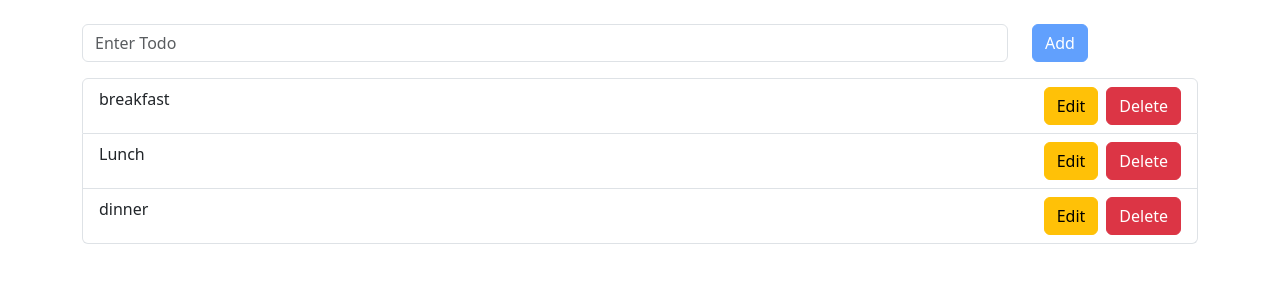
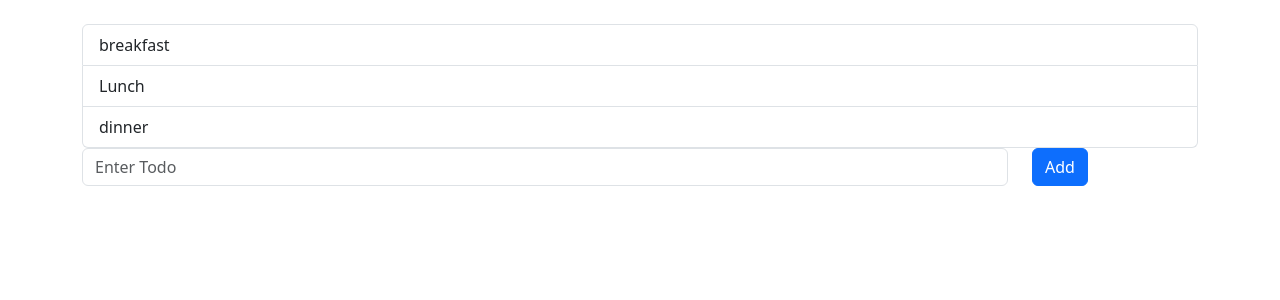
Before and after one commit to saurabhprasadsah/Redux-Todo-App, a React (Create React App) app: page / in a window 1280 px wide. Shown: the top 300 px of the page. Built offline with nearby package versions, Linux system fonts and the light colour scheme.

Commit message:
edittodoapp

```diff
--- a/src/components/class/App.jsx
+++ b/src/components/class/App.jsx
@@ -2,10 +2,11 @@ import React, { Component } from 'react'
 import List from './List'
 import Input from './input'
 
+
 export default class App extends Component {
   render() {
     return (
-      <div>
+      <div  className='container mt-4'>
         <List/>
         <Input/>
       </div>
--- a/src/components/class/List.jsx
+++ b/src/components/class/List.jsx
@@ -1,11 +1,35 @@
-// import React, { Component } from 'react'
+import React, { Component } from 'react'
+import { connect } from 'react-redux'
 
-// export default class List extends Component {
-//   render() {
-//     return (
-//       <div>
-//         List
-//       </div>
-//     )
-//   }
-// }
+ class List extends Component {
+
+    componentDidMount(){
+        // console.log(this.props);
+    }
+
+
+  render() {
+    return (
+        <ul className="list-group">
+            {
+                this.props.todos.length > 0 ? this.props.todos.map((todo, index)=>(
+                    <li className="list-group-item" key={index}>{todo}</li>
+
+                )): <li className="list-group-item">No todo </li>
+
+            }
+        </ul>
+    )
+  }
+}
+
+
+
+const mapStateToProps = (state) =>{
+    return {
+
+        todos:state.todos
+    }
+}
+
+export default connect(mapStateToProps,)(List)
--- a/src/components/class/input.jsx
+++ b/src/components/class/input.jsx
@@ -1,11 +1,64 @@
-// import React, { Component } from 'react'
+import React, { Component } from 'react'
+import { connect } from 'react-redux';
 
-// export default class input extends Component {
-//   render() {
-//     return (
-//       <div>
-//         Input
-//       </div>
-//     )
-//   }
-// }
+class Input extends Component {
+    constructor() {
+         super();
+
+         this.state ={
+            todo : ''
+         }
+    }
+
+    onInputChange =(event) =>{
+        this.setState({
+            todo: event.target.value
+        })
+    }
+
+    submit = (event) =>{
+        event.preventDefault()
+
+        this.props.addTodo(this.state.todo);
+    }
+
+    componentDidMount(){
+        console.log(this.props);
+    }
+
+    render() {
+        return (
+            <form className="row" onSubmit={this.submit}>
+                <div className="col-10">
+                    <input type="text"
+                    className="form-control"
+                    placeholder="Enter Todo"
+                    value={this.state.todo}
+                    onChange={this.onInputChange}/>
+                </div>
+                <div className="col-2">
+                    <button type="submit" className="btn btn-primary mb-3">Add</button>
+                </div>
+            </form>
+        )
+    }
+}
+
+
+
+const mapStateToProps = (state) =>{
+    return {
+
+    }
+}
+
+const mapDispatchToProps = (dispatch) => {
+    return{
+        addTodo :(todo) => dispatch({type: "ADD_TODO", payload: todo})
+
+    }
+}
+
+
+
+export default connect(mapStateToProps,mapDispatchToProps)(Input);
--- a/src/index.js
+++ b/src/index.js
@@ -1,7 +1,7 @@
 import React from 'react';
 import ReactDOM from 'react-dom/client';
-// import App from './components/class/App';
-import App from './components/functional/App';
+import App from './components/class/App';
+// import App from './components/functional/App';
 import { Provider } from 'react-redux';
 import store from './store/store/store';
 
```
